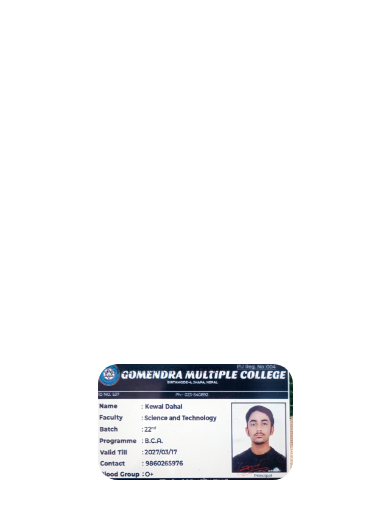
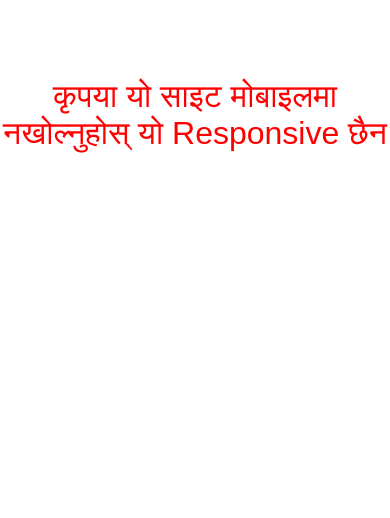
Before and after one commit to kewaldahal/GMTHEGOAT, a plain HTML site: page index.html in a window 390 px wide. Drawn offline with Linux system fonts and the light colour scheme.

Commit message:
feat: chill

```diff
--- a/index.html
+++ b/index.html
@@ -7,8 +7,12 @@
     <link rel="stylesheet" href="styles.css">
 </head>
 <body>
-    <div class="image-container">
+    <div class="mobile-message" id="mobileMessage">
+        कृपया यो साइट मोबाइलमा नखोल्नुहोस् यो Responsive छैन
+    </div>
+    <div class="image-container" id="content">
         <img src="id2.jpg" alt="Centered Image">
     </div>
+    <script src="responsive.js"></script>
 </body>
 </html>
--- /dev/null
+++ b/responsive.js
@@ -0,0 +1,15 @@
+function checkViewport() {
+    if (window.innerWidth <= 768) {
+        document.getElementById('mobileMessage').style.display = 'block';
+        document.getElementById('content').style.display = 'none';
+    } else {
+        document.getElementById('mobileMessage').style.display = 'none';
+        document.getElementById('content').style.display = 'flex';
+    }
+}
+
+// Run
+checkViewport();
+
+//event listener to handle window resize
+window.addEventListener('resize', checkViewport);
--- a/styles.css
+++ b/styles.css
@@ -1,4 +1,3 @@
-
 * {
     margin: 0;
     padding: 0;
@@ -11,22 +10,21 @@
     font-family: Arial, sans-serif;
 }
 
-/* Container to center the image */
+
 .image-container {
     display: flex;
     justify-content: center;
     align-items: center;
-    height: 100vh; /* Full viewport height */
+    height: 100vh;
 }
 
-/* Responsive image */
 .image-container img {
-    max-width: 50%; /* Adjusted to be more responsive */
+    max-width: 50%;
     height: auto;
     display: block;
 }
 
-img{
+img {
     transition: 1s;
     border-radius: 20px;
 }
@@ -34,4 +32,13 @@
 img:hover {
     box-shadow: 0 0 600px #0f1f34;
     transform: scale(120%);
-  }
+}
+
+
+.mobile-message {
+    display: none;
+    text-align: center;
+    margin-top: 20%;
+    font-size: 2rem;
+    color: red;
+}
```
